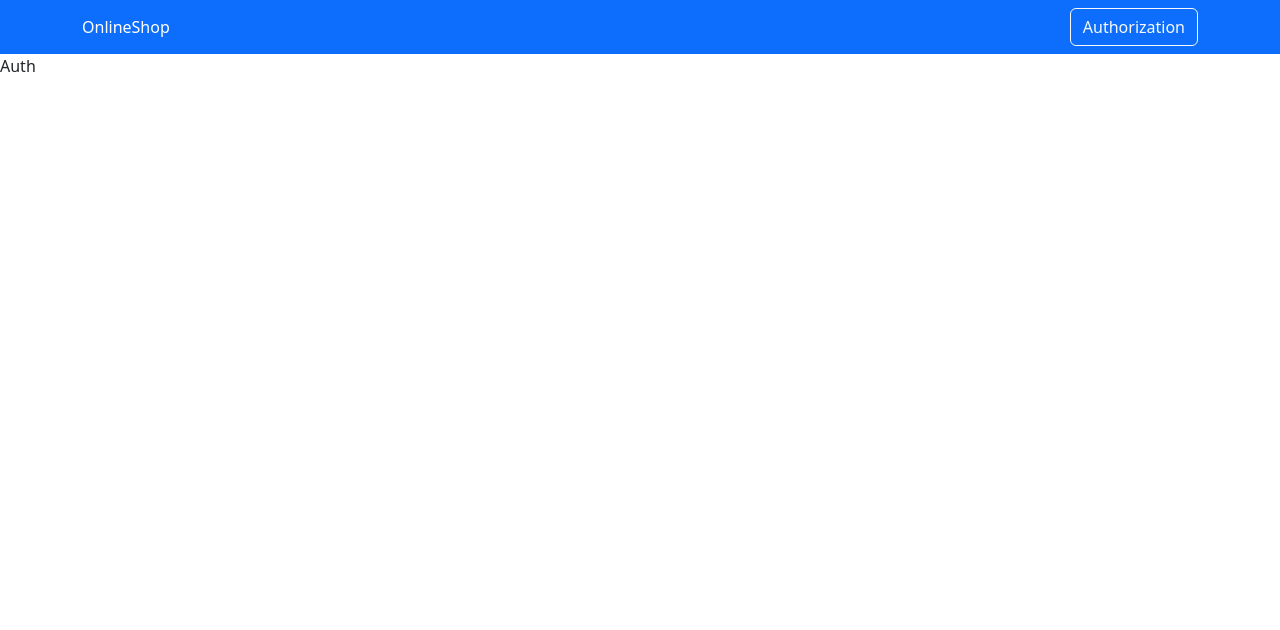
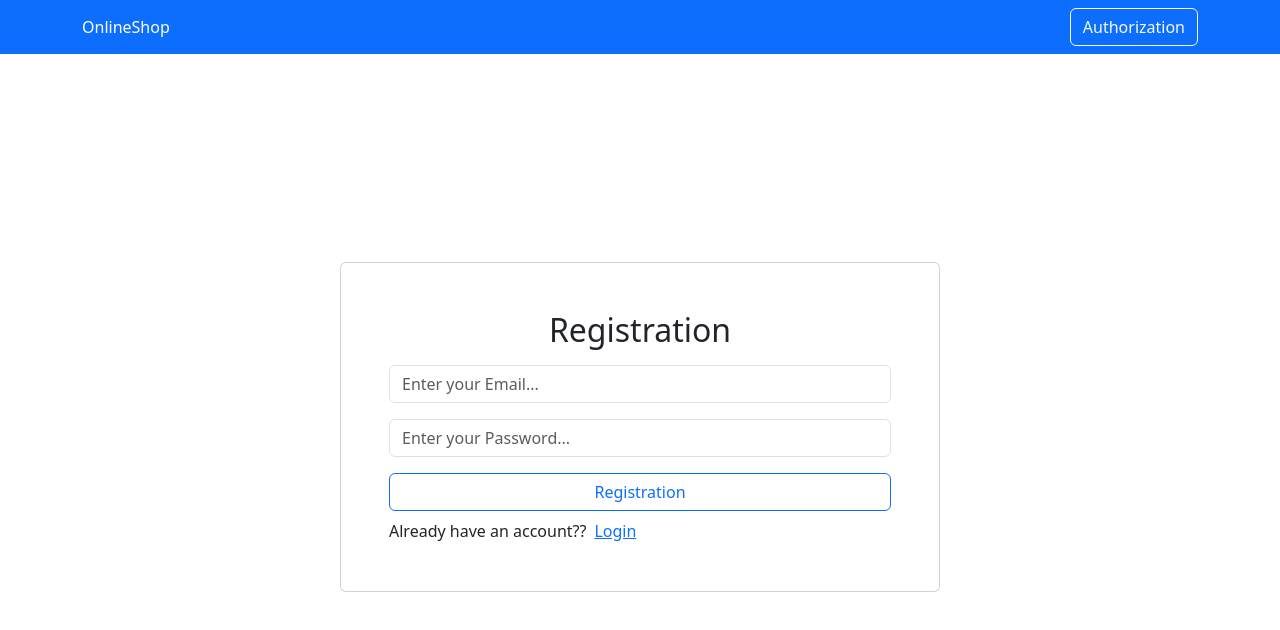
Before and after one commit to sbinfo/online_shop_fullstack, a React (Create React App) app in the folder client/: page /registration in a window 1280 px wide. Shown: the top 630 px of the page. Built offline with nearby package versions, Linux system fonts and the light colour scheme.

Commit message:
client: made authorization and login pages

```diff
--- a/client/src/pages/Auth.jsx
+++ b/client/src/pages/Auth.jsx
@@ -1,10 +1,46 @@
 import React from 'react';
+import { Button, Card, Container, Form } from 'react-bootstrap';
+import { LOGIN_ROUTE, REGISTER_ROUTE } from '../utils/consts';
+import { NavLink, useLocation } from 'react-router-dom'
 
 const Auth = () => {
+    const location = useLocation()
+    const isLoginPage = location.pathname === LOGIN_ROUTE
+
     return (
-        <div>
-            Auth
-        </div>
+        <Container
+            className='d-flex justify-content-center align-items-center'
+            style={{height: window.innerHeight - 54}}
+        >
+            <Card style={{width: 600}} className='p-5'>
+                <h2 className='m-auto'>{ isLoginPage ? 'Authorization' : 'Registration' }</h2>
+                <Form className='d-flex flex-column'>
+                    <Form.Control
+                        className='mt-3'
+                        placeholder='Enter your Email...'
+                    />
+                    <Form.Control
+                        className='mt-3'
+                        placeholder='Enter your Password...'
+                    />
+                    <Button
+                        className='mt-3'
+                        variant={"outline-primary"}
+                    >
+                        { isLoginPage ? 'Sing in' : 'Registration' }
+                    </Button>
+                    {
+                        isLoginPage ?
+                        <div className='d-flex mt-2'>
+                            Don't have an account? <NavLink to={REGISTER_ROUTE} className='ms-2'>Registration</NavLink>
+                        </div> :
+                        <div className='d-flex mt-2'>
+                            Already have an account?? <NavLink to={LOGIN_ROUTE} className='ms-2'>Login</NavLink>
+                        </div>
+                    }
+                </Form>
+            </Card>
+        </Container>
     )
 }
 
```
